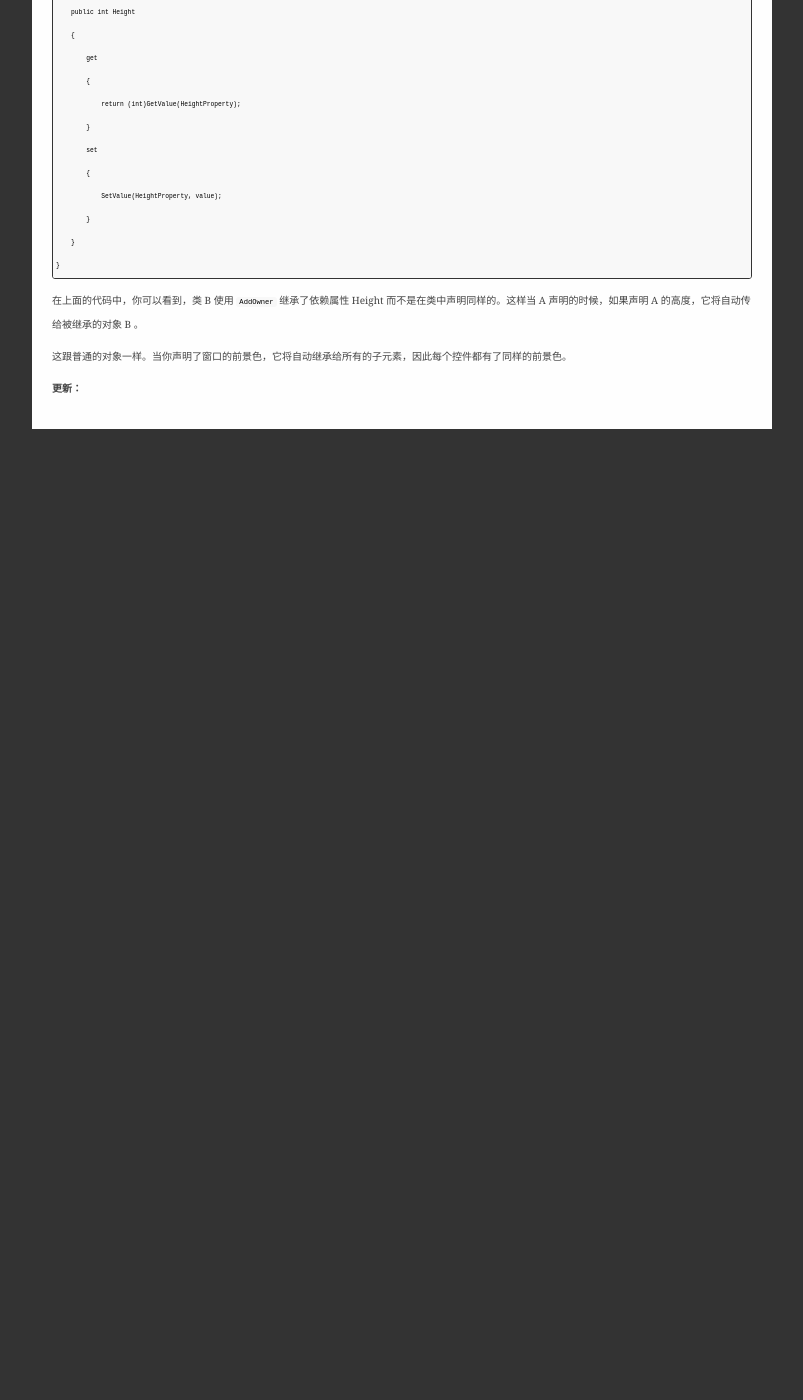
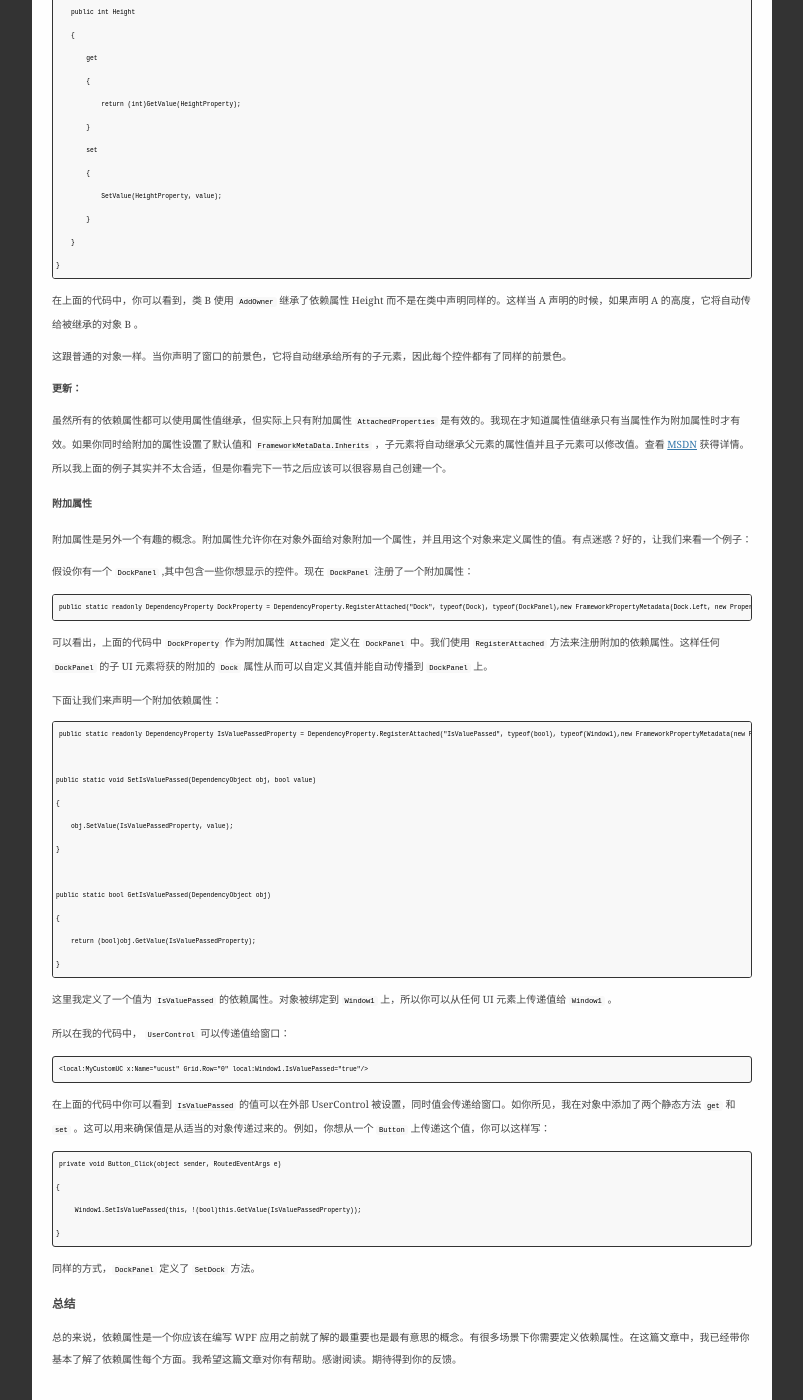
Before and after one commit to osrpt/osrpt.github.com, a Jekyll site: the page built from _posts/2014-04-19-WPF-Tutorial-Dependency-Property.md, in a window 1280 px wide and 1400 px high, scrolled down 5404 px. Shown: the whole window, without its empty margins (238-1041 px from the left). Built offline with Jekyll 4.4.1, drawn with Linux system fonts in a browser that asks for light colours; Markdown is read by kramdown in place of the engine named in the settings; before the commit the page ends 5833 px from its top, so only the background shows below that; some of the changed text lies outside the part shown.

Commit message:
完成了依赖属性一文的翻译

```diff
--- a/_posts/2014-04-19-WPF-Tutorial-Dependency-Property.md
+++ b/_posts/2014-04-19-WPF-Tutorial-Dependency-Property.md
@@ -238,3 +238,48 @@ CLR 属性仅仅只是一个私有变量的包装器。它使用 `Get/Set` 方
 这跟普通的对象一样。当你声明了窗口的前景色，它将自动继承给所有的子元素，因此每个控件都有了同样的前景色。
 
 **更新：**
+
+虽然所有的依赖属性都可以使用属性值继承，但实际上只有附加属性 `AttachedProperties` 是有效的。我现在才知道属性值继承只有当属性作为附加属性时才有效。如果你同时给附加的属性设置了默认值和 `FrameworkMetaData.Inherits` ，子元素将自动继承父元素的属性值并且子元素可以修改值。查看 [MSDN](http://msdn.microsoft.com/en-us/library/ms753197.aspx) 获得详情。所以我上面的例子其实并不太合适，但是你看完下一节之后应该可以很容易自己创建一个。
+
+####附加属性
+
+附加属性是另外一个有趣的概念。附加属性允许你在对象外面给对象附加一个属性，并且用这个对象来定义属性的值。有点迷惑？好的，让我们来看一个例子：
+
+假设你有一个 `DockPanel` ,其中包含一些你想显示的控件。现在 `DockPanel` 注册了一个附加属性：
+
+    public static readonly DependencyProperty DockProperty = DependencyProperty.RegisterAttached("Dock", typeof(Dock), typeof(DockPanel),new FrameworkPropertyMetadata(Dock.Left, new PropertyChangedCallback(DockPanel.OnDockChanged)),new ValidateValueCallback(DockPanel.IsValidDock));
+
+可以看出，上面的代码中 `DockProperty` 作为附加属性 `Attached` 定义在 `DockPanel` 中。我们使用 `RegisterAttached` 方法来注册附加的依赖属性。这样任何 `DockPanel` 的子 UI 元素将获的附加的 `Dock` 属性从而可以自定义其值并能自动传播到 `DockPanel` 上。
+
+下面让我们来声明一个附加依赖属性：
+
+    public static readonly DependencyProperty IsValuePassedProperty = DependencyProperty.RegisterAttached("IsValuePassed", typeof(bool), typeof(Window1),new FrameworkPropertyMetadata(new PropertyChangedCallback(IsValuePassed_Changed)));
+
+    public static void SetIsValuePassed(DependencyObject obj, bool value)
+    {
+        obj.SetValue(IsValuePassedProperty, value);
+    }
+
+    public static bool GetIsValuePassed(DependencyObject obj)
+    {
+        return (bool)obj.GetValue(IsValuePassedProperty);
+    }
+
+这里我定义了一个值为 `IsValuePassed` 的依赖属性。对象被绑定到 `Window1` 上，所以你可以从任何 UI 元素上传递值给 `Window1` 。
+
+所以在我的代码中， `UserControl` 可以传递值给窗口：
+
+    <local:MyCustomUC x:Name="ucust" Grid.Row="0" local:Window1.IsValuePassed="true"/>
+
+在上面的代码中你可以看到 `IsValuePassed` 的值可以在外部 UserControl 被设置，同时值会传递给窗口。如你所见，我在对象中添加了两个静态方法 `get` 和 `set` 。这可以用来确保值是从适当的对象传递过来的。例如，你想从一个 `Button` 上传递这个值，你可以这样写：
+
+    private void Button_Click(object sender, RoutedEventArgs e)
+    {
+         Window1.SetIsValuePassed(this, !(bool)this.GetValue(IsValuePassedProperty));
+    }
+
+同样的方式，`DockPanel` 定义了 `SetDock` 方法。
+
+###总结
+
+总的来说，依赖属性是一个你应该在编写 WPF 应用之前就了解的最重要也是最有意思的概念。有很多场景下你需要定义依赖属性。在这篇文章中，我已经带你基本了解了依赖属性每个方面。我希望这篇文章对你有帮助。感谢阅读。期待得到你的反馈。
```
Also changed, not shown: other parts of _posts/2014-04-19-WPF-Tutorial-Dependency-Property.md (+1 -1 lines).
